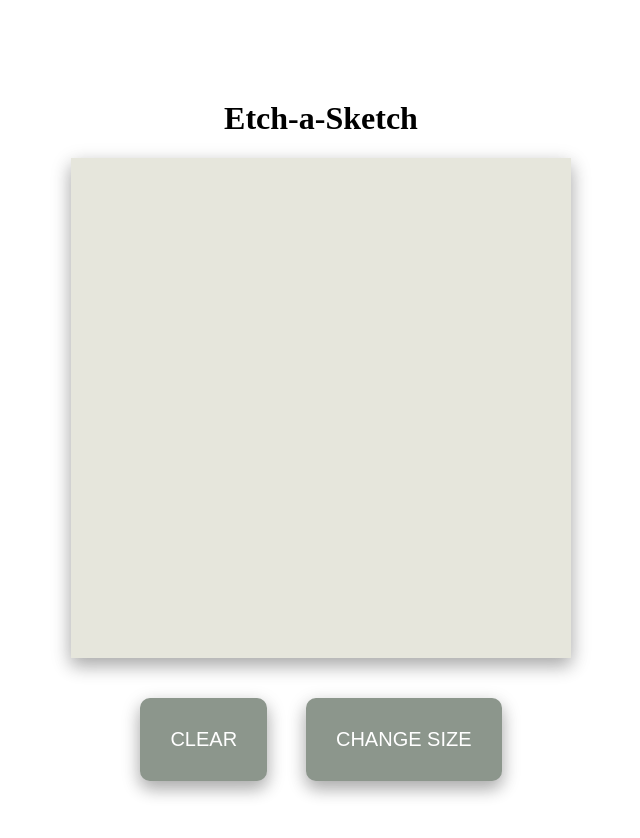
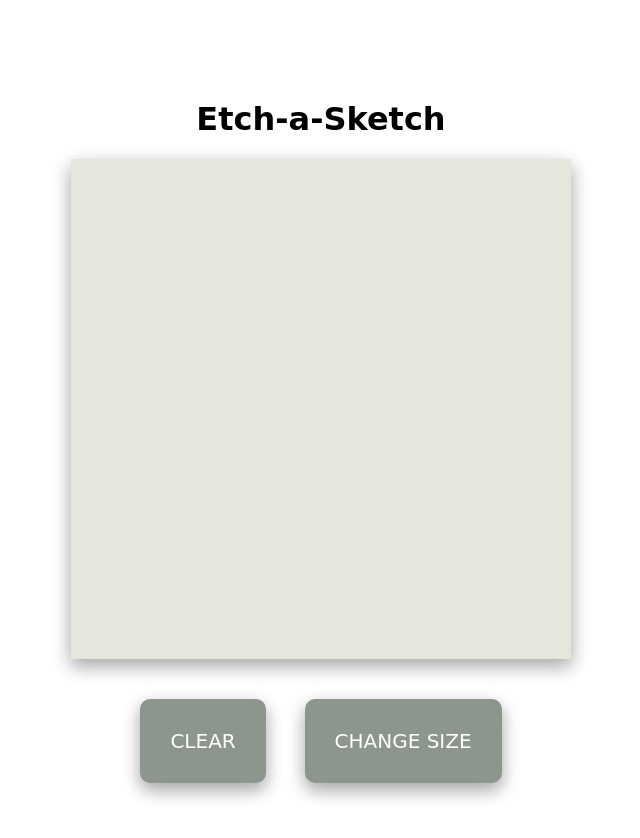
Before and after one commit to Carobel/odin-etch-a-sketch, a plain HTML site: page index.html in a window 1280 px wide. Shown: the whole page, without its empty margins (319-959 px from the left). Drawn offline with Linux system fonts and the light colour scheme.

Commit message:
tweaked font family

```diff
--- a/css/style.css
+++ b/css/style.css
@@ -4,6 +4,7 @@ body {
 
 #page-title {
     text-align: center;
+    font-family: "Dejavu Sans", sans-serif;
 }
 
 #canvas {
@@ -43,6 +44,7 @@ button {
     background-color: rgb(140,150,140);
     color: white;
     font-size: 20px;
+    font-family: "Dejavu Sans", sans-serif;
     border-style: none;
     border-radius: 10px;
     box-shadow: 0 8px 16px 0 rgba(0,0,0,0.2), 0 6px 20px 0 rgba(0,0,0,0.19);
```
